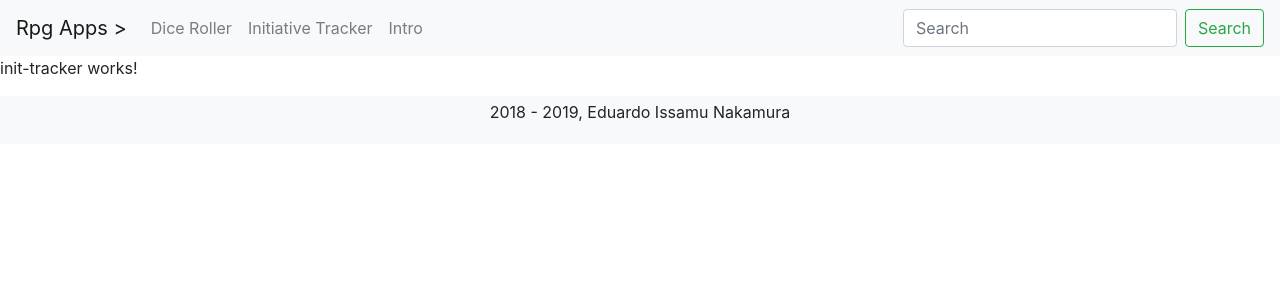
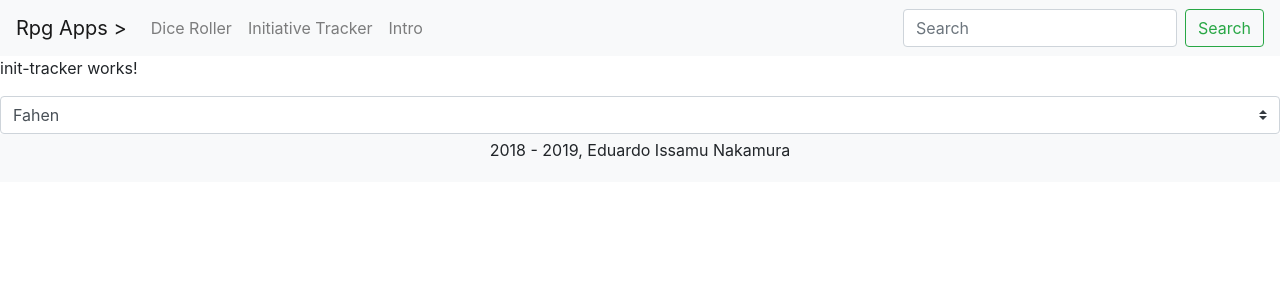
Before and after one commit to eduardo-nakamura/rpg-apps-angular, an Angular app: page /init-tracker in a window 1280 px wide. Shown: the top 300 px of the page. Built offline with nearby package versions, Linux system fonts and the light colour scheme.

Commit message:
escolherParrty

```diff
--- a/src/app/init-tracker/init-tracker.component.html
+++ b/src/app/init-tracker/init-tracker.component.html
@@ -1 +1,6 @@
 <p>init-tracker works!</p>
+
+<select (change)="selectChangeHandler($event)" class="custom-select" name="" id="tipoDados">
+  <option *ngFor="let party of partyOptions" [value]="partyOptions.indexOf(party)">{{party.partyName}}</option>
+
+</select> {{partyMembers}}
--- a/src/app/init-tracker/init-tracker.component.ts
+++ b/src/app/init-tracker/init-tracker.component.ts
@@ -6,11 +6,16 @@ import example from '../../assets/party.json';
   styleUrls: ['./init-tracker.component.css']
 })
 export class InitTrackerComponent implements OnInit {
-
+  partyOptions = example;
+  selectedParty = '';
+  partyMembers = '';
   constructor() { }
 
   ngOnInit() {
     console.log(example)
   }
-
+  selectChangeHandler(event: any) {
+    this.selectedParty = event.target.value;
+    this.partyMembers = this.partyOptions[this.selectedParty]
+  }
 }
```
